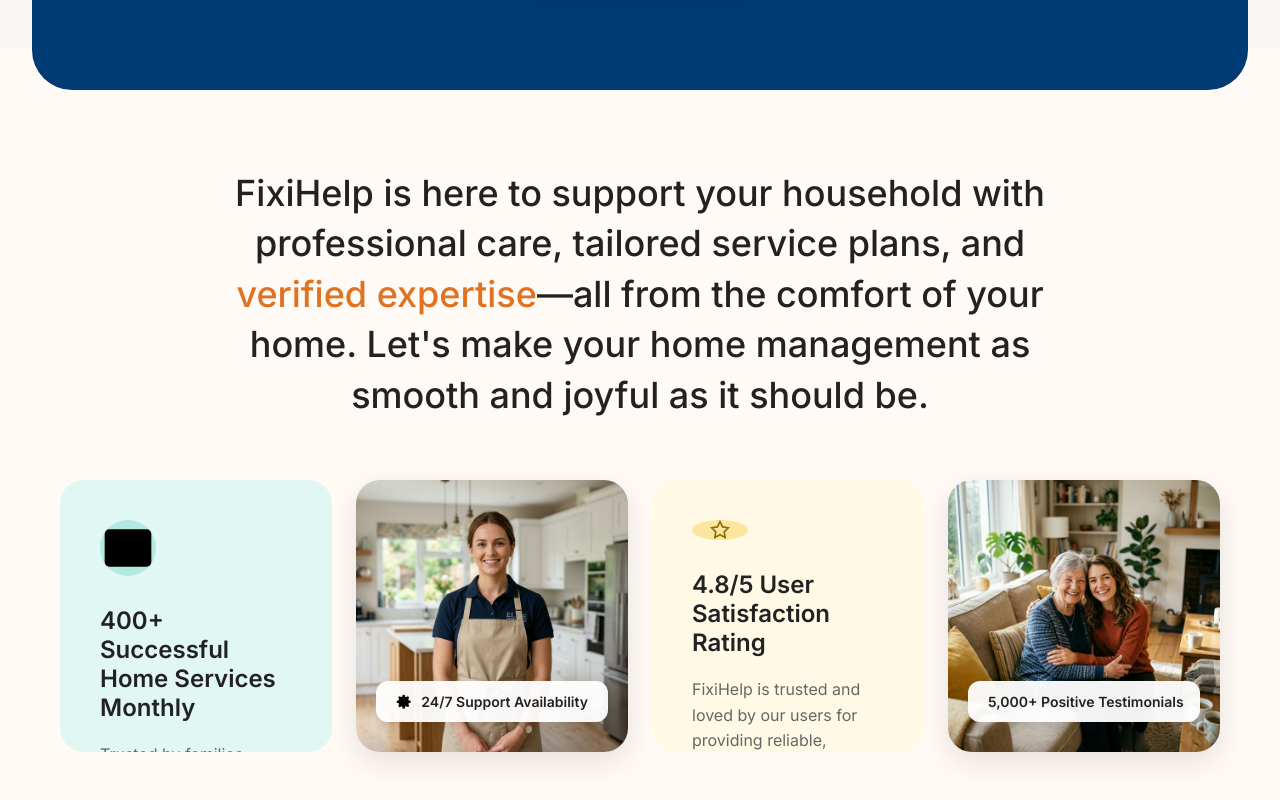
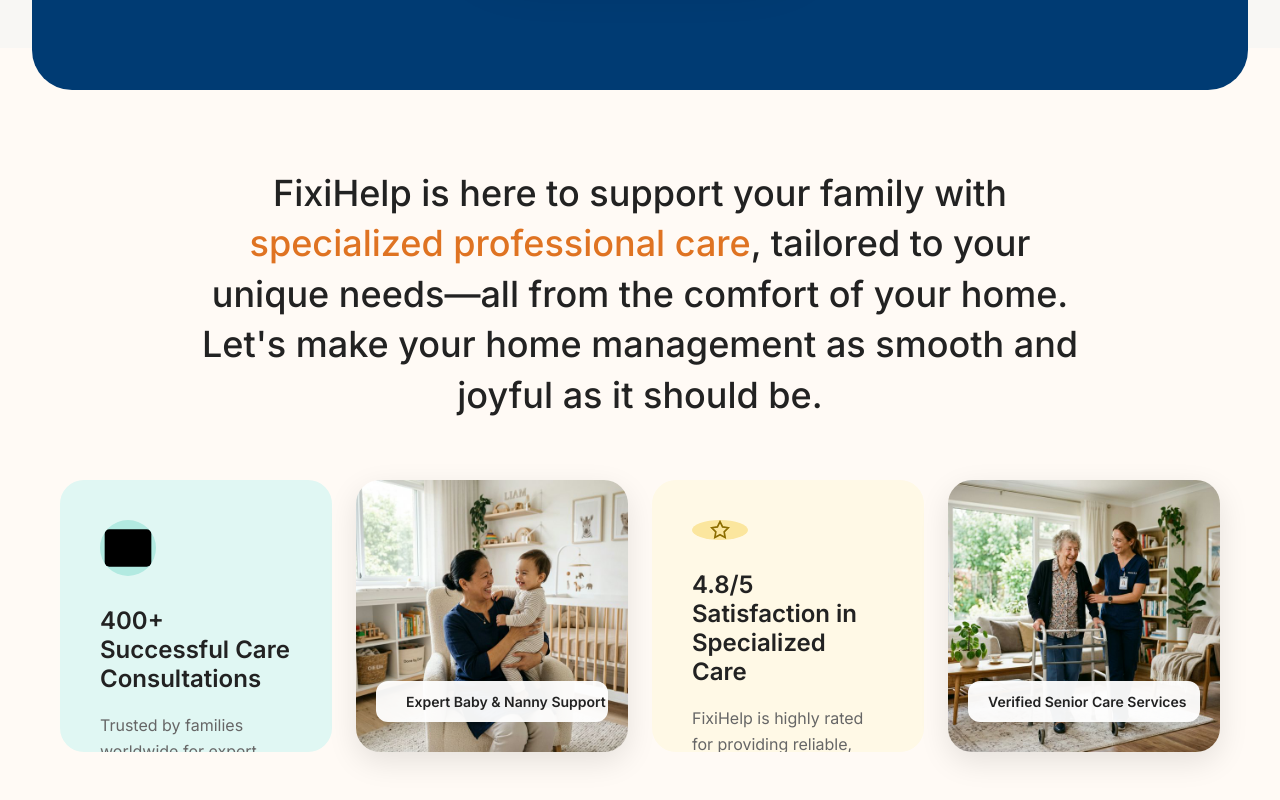
Before and after one commit to viratco/fixihelp, a React (Vite) app: page / in a window 1280 px wide. Shown: the part 1282-2082 px from the top of the page. Built offline with nearby package versions, Linux system fonts and the light colour scheme.

Commit message:
Pivot informative section to specialized Baby and Elder Care focus

```diff
--- a/src/App.jsx
+++ b/src/App.jsx
@@ -2,8 +2,8 @@
 import hammerNailsImg from './assets/hammer_nails.png';
 import rollerScrewsImg from './assets/roller_screws.png';
 import fixiLogoImg from './assets/fixi-logo.png';
-import maidImg from './assets/maid_service.png';
-import familyImg from './assets/happy_family.png';
+import babyImg from './assets/baby_care.png';
+import elderImg from './assets/elder_care.png';
 
 // SVGs mapped out for standard elements
 const AppleIcon = () => (
@@ -178,9 +178,9 @@
         <section className="info-section">
           <div className="info-intro">
             <h2>
-              FixiHelp is here to support your household with professional care,
-              tailored service plans, and <span className="highlight-orange">verified expertise</span>—all from the
-              comfort of your home. Let's make your home management as smooth
+              FixiHelp is here to support your family with <span className="highlight-orange">specialized professional care</span>,
+              tailored to your unique needs—all from the comfort of
+              your home. Let's make your home management as smooth
               and joyful as it should be.
             </h2>
           </div>
@@ -190,16 +190,16 @@
               <div className="card-icon-circle seal-teal">
                 <CheckIcon />
               </div>
-              <h3>400+ Successful Home Services Monthly</h3>
-              <p>Trusted by families worldwide for expert domestic help and maintenance support every month.</p>
+              <h3>400+ Successful Care Consultations</h3>
+              <p>Trusted by families worldwide for expert nanny support and specialized senior care coordination every month.</p>
             </div>
 
             <div className="info-card card-image">
-              <img src={maidImg} alt="Professional Maid Service" />
+              <img src={babyImg} alt="Specialized Baby Care" />
               <div className="card-overlay">
                 <div className="overlay-badge">
                    <SettingsIcon />
-                   <span>24/7 Support Availability</span>
+                   <span>Expert Baby & Nanny Support</span>
                 </div>
               </div>
             </div>
@@ -208,15 +208,15 @@
               <div className="card-icon-circle seal-yellow">
                 <StarIcon />
               </div>
-              <h3>4.8/5 User Satisfaction Rating</h3>
-              <p>FixiHelp is trusted and loved by our users for providing reliable, convenient, and compassionate care.</p>
+              <h3>4.8/5 Satisfaction in Specialized Care</h3>
+              <p>FixiHelp is highly rated for providing reliable, professional, and compassionate care for your most loved ones.</p>
             </div>
 
             <div className="info-card card-image">
-              <img src={familyImg} alt="Happy Family" />
+              <img src={elderImg} alt="Compassionate Elder Care" />
               <div className="card-overlay">
                 <div className="overlay-badge">
-                   <span>5,000+ Positive Testimonials</span>
+                   <span>Verified Senior Care Services</span>
                 </div>
               </div>
             </div>
```
Also changed, not shown: src/assets/baby_care.png (added), src/assets/elder_care.png (added).
